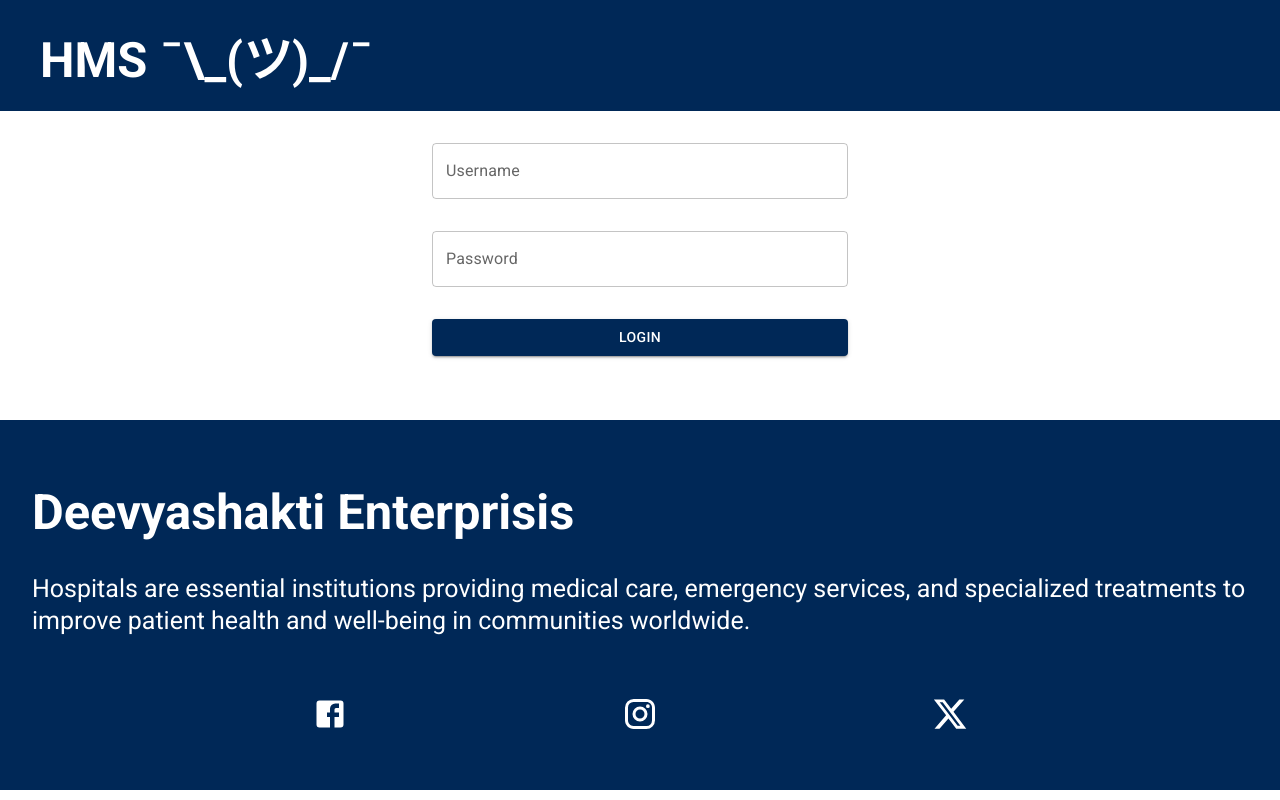
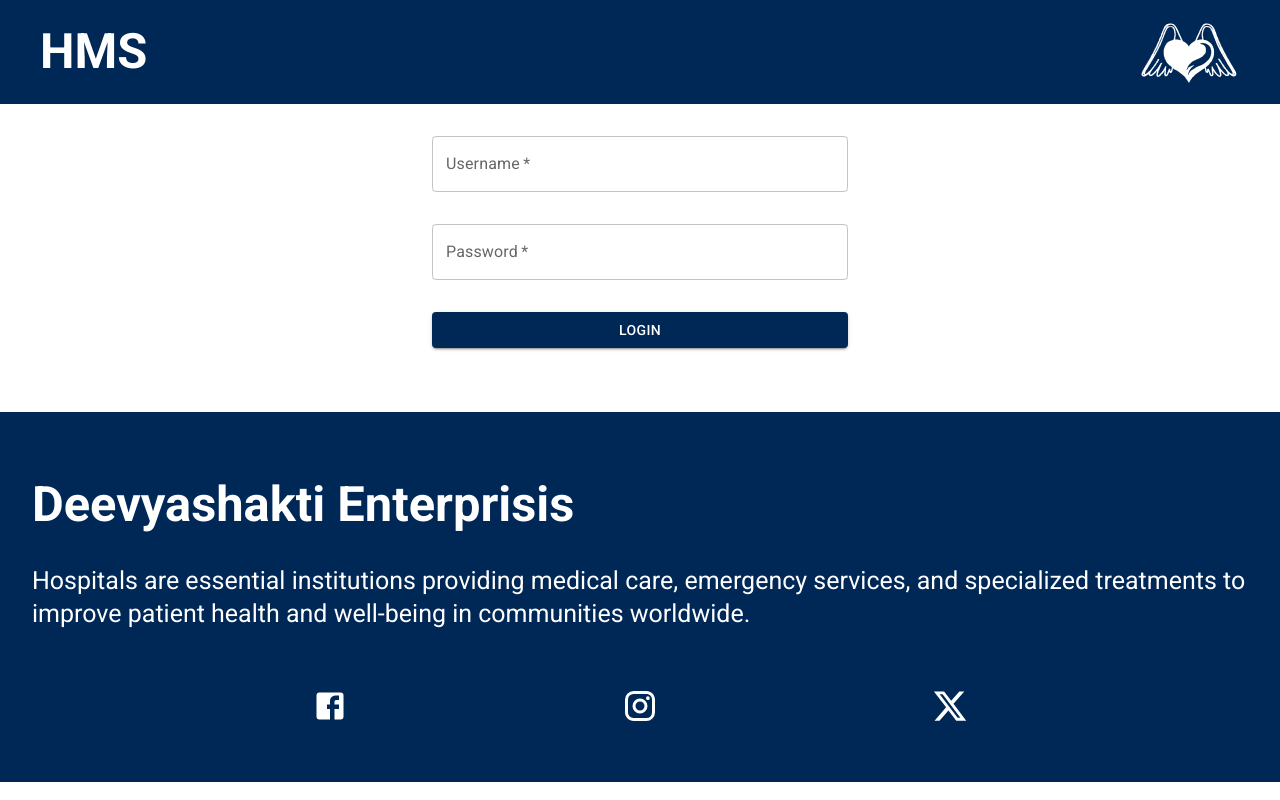
Before and after one commit to Manik2375/Hack-a-care-Login, a React (Vite) app: page / in a window 1280 px wide. Built offline with nearby package versions, Linux system fonts and the light colour scheme.

Commit message:
Adding userID and password and adding logo

```diff
--- a/src/components/Form/Form.css
+++ b/src/components/Form/Form.css
@@ -5,13 +5,13 @@
   justify-content: end;
   align-items: center;
 }
-.form {
+.form-sec {
   padding: var(--gap-m) var(--gap-m) var(--gap-l);
   width: min(85vw, 30em);
   border-radius: 1em;
   /* border: .5em solid var(--primary-clr); */
 }
-.form > form {
+.form  {
   display: flex;
   flex-direction: column;
   gap: var(--gap-m);
--- a/src/components/Form/Form.tsx
+++ b/src/components/Form/Form.tsx
@@ -1,24 +1,59 @@
 import "./Form.css";
+import { useState } from "react";
 
 import TextField from "@mui/material/TextField";
 import SubmitButton from "@mui/material/Button";
 
 import FacebookIcon from "@mui/icons-material/Facebook";
 import InstagramIcon from "@mui/icons-material/Instagram";
-import XIcon from '@mui/icons-material/X';
+import XIcon from "@mui/icons-material/X";
 
 export default function Form() {
+  const [username, setUsername] = useState("");
+  const [password, setPassword] = useState("");
   return (
     <div className="form-wrapper">
-      <section className="form">
-        <form>
-          <TextField id="username" label="Username" variant="outlined" />
-          <TextField id="password" label="Password" variant="outlined" />
+      <section className="form-sec">
+        <form
+          className="form"
+          onSubmit={(event) => {
+            if (username == "admin" && password == "admin") {
+              event.preventDefault();
+              window.location.href =
+                "https://manik2375.github.io/Hospital_Management_App/";
+            } else {
+              alert("The username/password in wrong!");
+              return;
+            }
+          }}
+        >
+          <TextField
+            required
+            id="username"
+            label="Username"
+            variant="outlined"
+            value={username}
+            onChange={(event: React.ChangeEvent<HTMLInputElement>) => {
+              setUsername(event.target.value);
+            }}
+          />
+          <TextField
+            required
+            id="password"
+            label="Password"
+            type="password"
+            variant="outlined"
+            value={password}
+            onChange={(event: React.ChangeEvent<HTMLInputElement>) => {
+              setPassword(event.target.value);
+            }}
+          />
           <SubmitButton
             variant="contained"
             sx={{
               backgroundColor: "#002857",
             }}
+            type="submit"
           >
             Login
           </SubmitButton>
--- a/src/components/Header/Header.css
+++ b/src/components/Header/Header.css
@@ -3,4 +3,11 @@
     color: var(--text-primary-clr);
     padding: var(--gap-s) var(--gap-m);
     font-size: var(--step-0);
+    display: flex;
+    justify-content: space-between;
+    align-items: center;
 }
+img {
+    max-width: 5em;
+    height: auto;
+}
--- a/src/components/Header/Header.tsx
+++ b/src/components/Header/Header.tsx
@@ -1,9 +1,11 @@
 import "./Header.css"
+import logo from "../../assets/logo.svg";
 
 export default function Header() {
     return (
         <header className="page-header">
-           <h1>HMS  ¯\_(ツ)_/¯</h1>
+           <h1>HMS</h1>
+           <img src={logo} alt="" />
         </header>
     )
 }
```
Also changed, not shown: src/assets/logo.png (added), src/assets/logo.svg (added).
